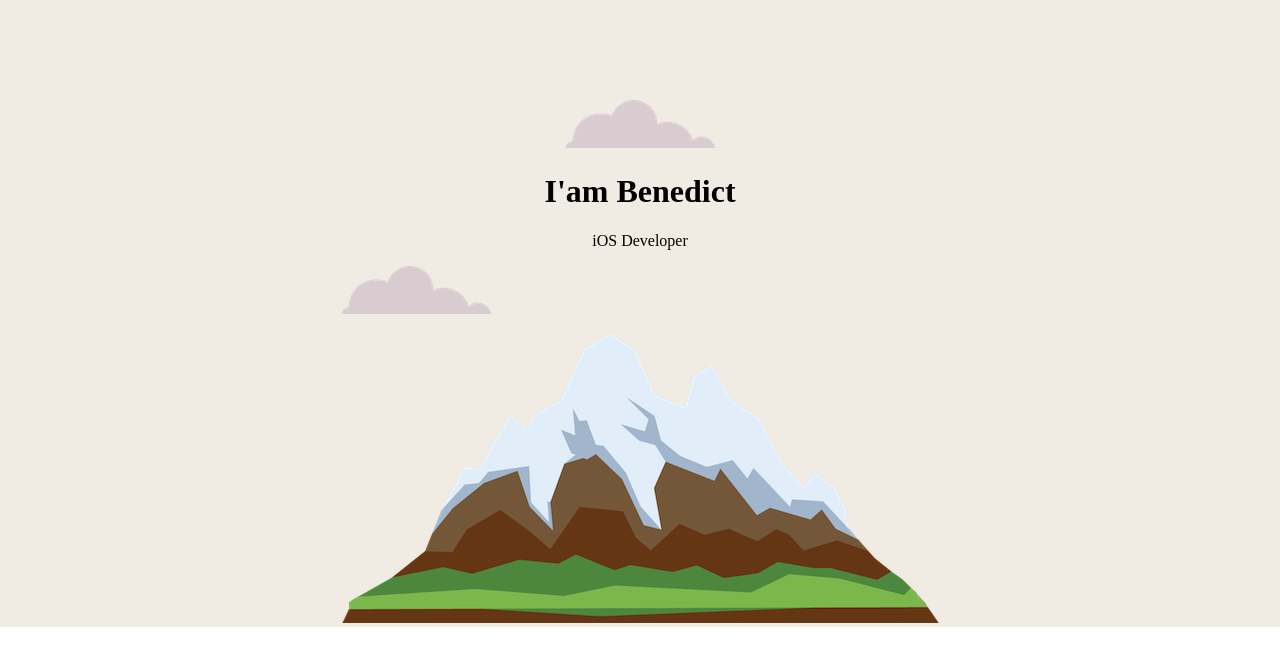
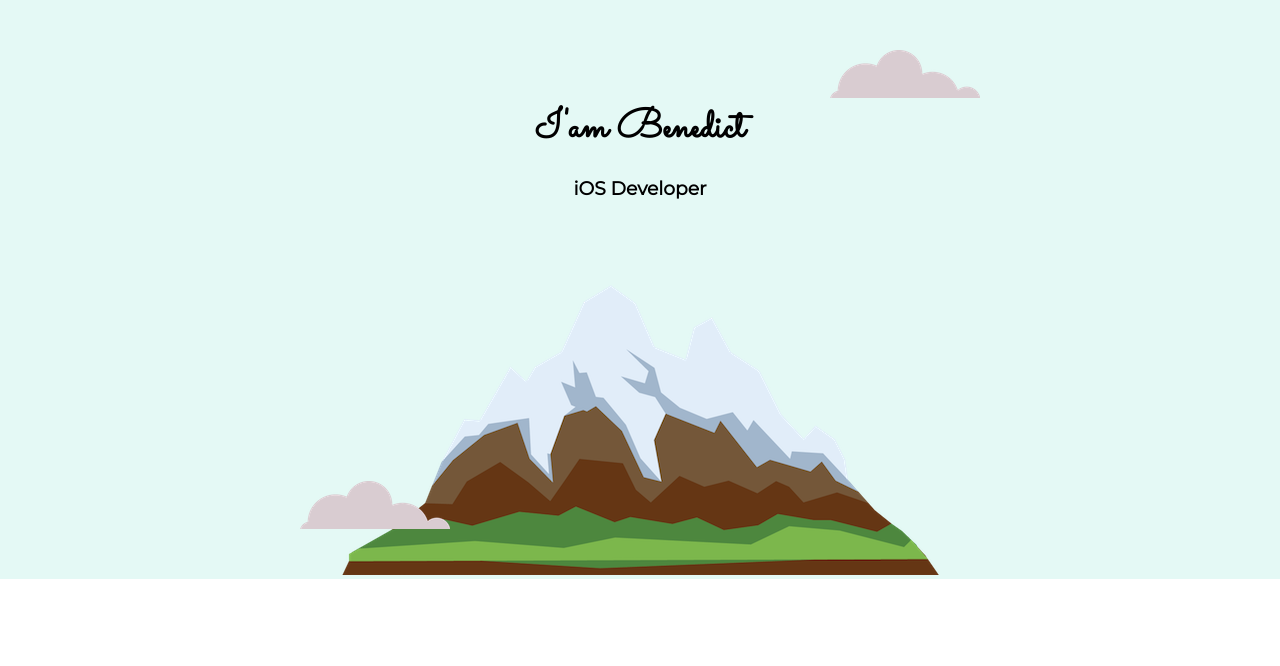
Before and after one commit to MahmoudHDev/awebsite, a plain HTML site: page index.html in a window 1280 px wide. Drawn offline with Linux system fonts and the light colour scheme.

Commit message:
add fonts to the website

```diff
--- a/css/styles.css
+++ b/css/styles.css
@@ -1,27 +1,42 @@
 /* div is an abbrevision for content division elements */
 /* tag selectors */
 body{
-margin:  0 auto;
+margin:  0;
 text-align: center;
+font-family: 'Merriweather', serif;
 }
 
 h1 {
-width: 20%
-margin: 0 auto 0 auto;
+width: 20% auto;
+/* centering the element by margin --> and in this case we've center it horiz */
+margin: 0 auto;
 position: relative;
+font-family: 'Sacramento', cursive;
+font-size: 40px;
+}
 
+h2 {
+  font-family: 'Montserrat', sans-serif;
+}
+
+h3 {
+  font-family: 'Montserrat', sans-serif;
 }
 /******** class Selectors ********/
 .topBox {
   padding-top: 100px;
   margin-top: 0 auto;
   position: relative;
-  background-color: #F0EBE3;
+  background-color: #E4F9F5;
 }
 .topCloud{
-position: relative;
+position: absolute;
+right: 300px;
+top:50px;
 }
 
 .bottomCloud {
 position: absolute;
+left: 300px;
+bottom:50px;
 }
--- a/index.html
+++ b/index.html
@@ -5,14 +5,17 @@
     <title>Mahmoud Hashim</title>
     <link rel="stylesheet" href="css/styles.css">
     <link rel="icon" href="favicon.ico">
+    <link rel="preconnect" href="https://fonts.googleapis.com">
+<link rel="preconnect" href="https://fonts.gstatic.com" crossorigin>
+<link href="https://fonts.googleapis.com/css2?family=Merriweather&family=Montserrat&family=Sacramento&display=swap" rel="stylesheet">
   </head>
   <body>
-<div class="topBox">
-  <img class="topCloud" src="images/cloud.png" alt="clouds">
-  <h1>I'am Benedict</h1>
-  <p>iOS Developer</p>
-  <img class="bottomCloud" src="images/cloud.png" alt="clouds">
-  <img src="images/mountain.png" alt="mountains">
+    <div class="topBox">
+      <img class="topCloud" src="images/cloud.png" alt="clouds">
+      <h1>I'am Benedict</h1>
+      <h3>iOS Developer</h3>
+      <img class="bottomCloud" src="images/cloud.png" alt="clouds">
+      <img src="images/mountain.png" alt="mountains">
 
 </div>
 <div class="middleBox">
```
